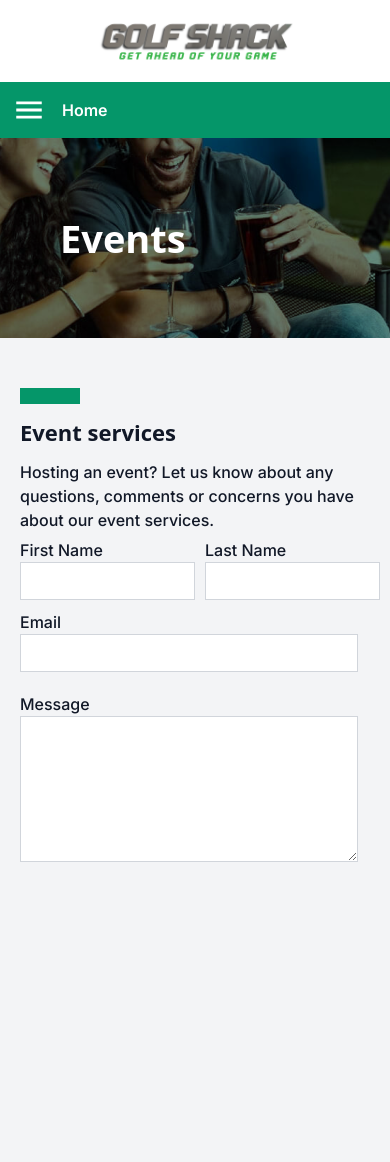
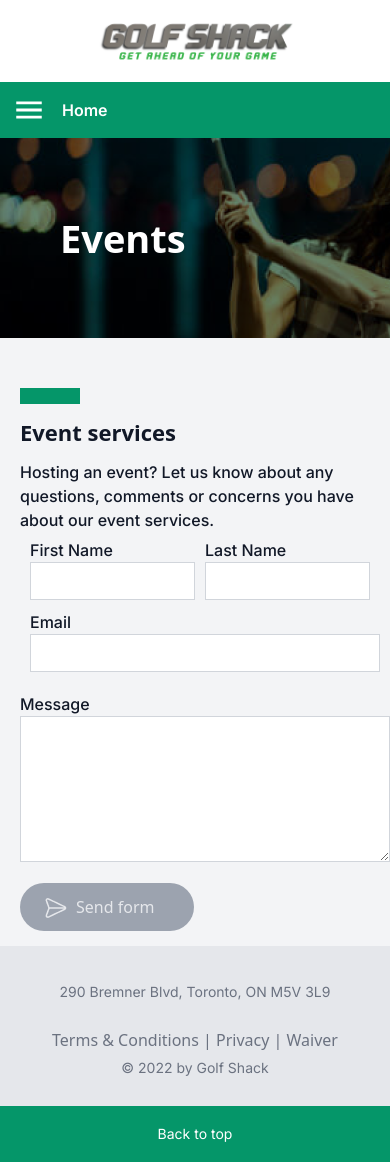
Before and after one commit to kamranalisheeno9/glof-shack, a React (Create React App) app: page /events in a window 390 px wide. Before the commit the page ends 868 px from the top, so only its background shows below. Built offline with nearby package versions, Linux system fonts and the light colour scheme.

Commit message:
tutorials added

```diff
--- a/src/App.css
+++ b/src/App.css
@@ -681,7 +681,53 @@ border: 1px solid #D1D5DB;
 outline: none;
 
 }
+.submit-btn{
+  display: flex;
+flex-direction: row;
+align-items: center;
+padding: 12px 24px;
+margin-top: 15px;
+gap: 8px;
+width: 174px;
+height: 48px;
+background: #9CA3AF;
+border-radius: 44px;
+cursor: pointer;
+margin-bottom: 15px;
+}
+.send-text{
 
+height: 24px;
+font-style: normal;
+font-weight: 500;
+font-size: 16px;
+line-height: 24px;
+color: #E5E7EB;
+}
+
+/* -------- Rates -------- */
+.rates-bg{
+  background-image: url('./assets//ratesbg.png');
+  background-size: cover;
+}
+.green-text{
+display: flex;
+flex-direction: row;
+align-items: flex-start;
+padding: 4px 8px;
+width: 152px;
+height: 32px;
+background: #059669;
+margin-top: 15px;
+font-family: 'Inter';
+font-style: normal;
+font-weight: 800;
+font-size: 16px;
+line-height: 24px;
+color: #FFFFFF;
+align-items: center;
+justify-content: center;
+}
 @media only screen and (max-width:1300px) {
 
   /* -------- Home Page -------- */
@@ -942,12 +988,21 @@ outline: none;
 
   }
   .email input {
-    width: 338px;
+    width: auto;
 }
 .message textarea{
-  width: 338px;
+  width: 100%;
 }
 .input-box {
   margin-top: 44px;
 }
+.email {
+  width: 100%;
 }
+.email input{
+  width: 100%;
+}
+.e-l-email-box{
+  padding: 0px 10px;
+}
+}
--- a/src/Pages/Events.js
+++ b/src/Pages/Events.js
@@ -1,5 +1,6 @@
 import React from 'react';
-import Slider from '../components/Slider'
+import SendIcon from '../assets/send.png'
+import Footer from '../components/Footer';
 import '../App.css'
 const Events = () => {
     return (
@@ -8,7 +9,7 @@ const Events = () => {
             <div className='Col2'>
                 <div className='tutorial-box'>
 
-                    <div className='page-bg'>
+                    <div className='page-bg tutorials-h'>
                         <div className='page-title'>
                             Events
                         </div>
@@ -43,7 +44,7 @@ const Events = () => {
 
                                     </div>
                                 </div>
-                                <div className='l-box'>
+                                <div className='email'>
                                     <div className='form-title'>Email</div>
                                     <div className='email'>
 
@@ -63,10 +64,17 @@ const Events = () => {
                                     </div>
 
                                 </div>
+                                <div className='submit-btn'>
+                                    <div>
+                                        <img src={SendIcon} />
+                                    </div>
+                                    <div className='send-text'> Send form</div>
+                                </div>
 
                         </div>
 
                     </div>
+                <Footer />
                 </div>
             </div>
         </div>
--- a/src/Pages/Rates.js
+++ b/src/Pages/Rates.js
@@ -1,14 +1,28 @@
 import React from 'react';
-import Slider from '../components/Slider'
-
+import Footer from '../components/Footer';
+import LetsPlay from '../components/Letsplay'
+import '../App.css'
 const Rates=()=> {
     return (
         <div className='Row'>
         <div className='Col1'></div>
         <div className='Col2'>
-            Rates Page
+
+        <div className='tutorial-box'>
+        <div className='page-bg rates-bg'>
+          <div className='page-title '>
+            Tutorials
+          </div>
         </div>
+        <div className='green-text'>Standard Rate</div>
+
+            <LetsPlay />
+</div>
+        <Footer />
         </div>
+
+        </div>
+
     );
 }
 
```
Also changed, not shown: src/assets/ratesbg.png (added), src/assets/send.png (added).
